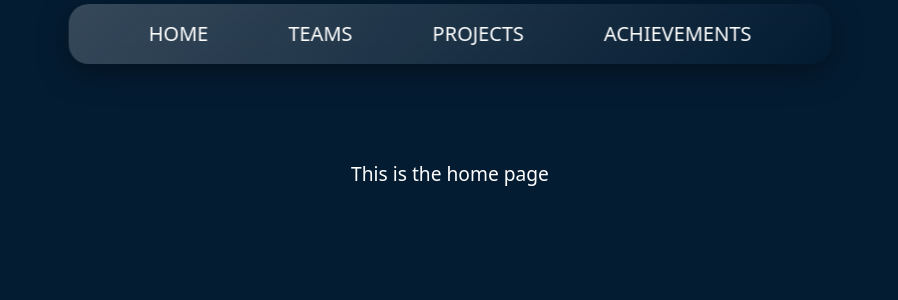
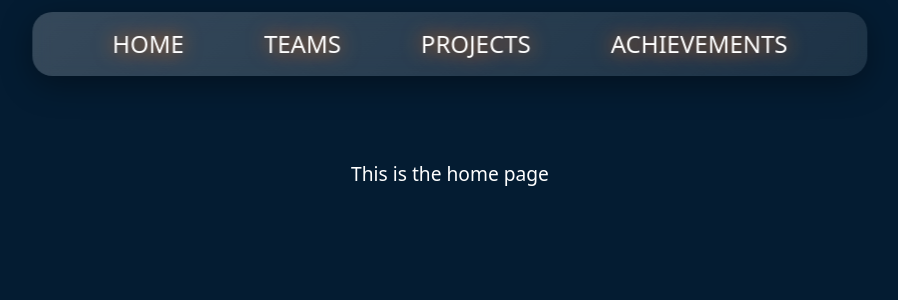
Before and after one commit to AISocietyIITJ/RAID_website_frontend, a React (Create React App) app: page / in a window 1280 px wide. Shown: the top 300 px of the page, without its empty margins (190-1088 px from the left). Built offline with nearby package versions, Linux system fonts and the light colour scheme.

Commit message:
added changes to navbar

```diff
--- a/package.json
+++ b/package.json
@@ -10,7 +10,7 @@
     "react-dom": "^18.2.0",
     "react-icons": "^4.10.1",
     "react-router-dom": "^6.14.2",
-    "react-scripts": "5.0.1",
+    "react-scripts": "^5.0.1",
     "web-vitals": "^2.1.4"
   },
   "scripts": {
--- a/src/App.js
+++ b/src/App.js
@@ -5,7 +5,7 @@ import {Team} from "./pages/Team"
 import {BrowserRouter,Routes,Route} from "react-router-dom"
 import {Achievements} from "./pages/Achievements"
 import {Projects} from "./pages/Projects"
-import Navbar from "./components/Navbar"
+import Navbar from "./components/navbar/Navbar"
 
 
 const App = () => {
--- a/src/components/Navbar.js
+++ /dev/null
@@ -1,94 +0,0 @@
-import {useState} from 'react';
-import { Link } from 'react-router-dom';
-import '../index.css';
-
-
-function Navbar() {
-  const [isMenuOpen, setIsMenuOpen] = useState(false);
-
-  const toggleMenu = () => {
-    setIsMenuOpen(!isMenuOpen);
-  };
-
-
-
-  return (
-
-<>
-    <div className='lg:hidden p-5'>
-    <div className="fixed top-0 right-0 p-5">
-    <button className="focus:outline-none" onClick={toggleMenu}>
-        <svg
-          className="h-6 w-6 text-white"
-          fill="none"
-          viewBox="0 0 24 24"
-          stroke="currentColor"
-        >
-          {isMenuOpen ? (
-            <path
-              strokeLinecap="round"
-              strokeLinejoin="round"
-              strokeWidth="2"
-              d="M6 18L18 6M6 6l12 12"
-            />
-          ) : (
-            <path
-              strokeLinecap="round"
-              strokeLinejoin="round"
-              strokeWidth="2"
-              d="M4 6h16M4 12h16M4 18h16"
-            />
-          )}
-        </svg>
-      </button>
-      </div>
-      {isMenuOpen && (
-
-        <div className=" mt-3 flex flex-col items-center fixed top-0 left-1/2 transform -translate-x-1/2">
-
-          <Link className="block link text-white text-l hoverable transition-transform hover:translate-y-[-5px] hover:before:opacity-100 hover:before:translate-y-[-5px] hover:text-customOrange bounce mb-4" to="/">
-            HOME
-          </Link>
-          <Link className="block link text-white text-l hoverable transition-transform hover:translate-y-[-5px] hover:before:opacity-100 hover:before:translate-y-[-5px] hover:text-customOrange bounce mb-4" to="/teams">
-            TEAM
-          </Link>
-          <Link className="block link text-white text-l hoverable transition-transform hover:translate-y-[-5px] hover:before:opacity-100 hover:before:translate-y-[-5px] hover:text-customOrange bounce mb-4" to="/projects">
-            PROJECTS
-          </Link>
-          <Link className="block link text-white text-l hoverable transition-transform hover:translate-y-[-5px] hover:before:opacity-100 hover:before:translate-y-[-5px] hover:text-customOrange bounce mb-4" to="/achievements">
-
-            ACHIEVEMENTS
-          </Link>
-        </div>
-
-
-
-      )}
-{isMenuOpen ? null : (
-        <div className="fixed top-0 ">
-        <img
-            className="h-20  w-20"
-            src={require('../logo_f.png')}
-            alt="Logo"
-    />
-    </div>
-          )}
-    </div>
-
-
-<div class="hidden lg:block">
-    <nav className="flex flex-row justify-start items-center gap-10 bg-black-200 p-4 pl-20 pr-20 fixed top-1 left-1/2 transform -translate-x-1/2 left-100 glass">
-      <div className="flex items-center space-x-20">
-
-        <Link to="/" className="text-white text-xl hoverable transition-transform hover:translate-y-[-5px] hover:before:opacity-100 hover:before:translate-y-[-5px] hover:text-customOrange bounce glinks">HOME</Link>
-        <Link to="/teams" className="text-white text-xl hoverable transition-transform hover:translate-y-[-5px] hover:before:opacity-100 hover:before:translate-y-[-5px] hover:text-customOrange bounce glinks">TEAMS</Link>
-        <Link to="/projects" className="text-white text-xl hoverable transition-transform hover:translate-y-[-5px] hover:before:opacity-100 hover:before:translate-y-[-5px] hover:text-customOrange bounce glinks">PROJECTS</Link>
-        <Link to="/achievements" className="text-white text-xl hoverable transition-transform hover:translate-y-[-5px] hover:before:opacity-100 hover:before:translate-y-[-5px]  hover:text-customOrange bounce glinks">ACHIEVEMENTS</Link>
-      </div>
-    </nav>
-    </div>
-    </>
-  );
-}
-
-export default Navbar;
--- /dev/null
+++ b/src/components/navbar/Navbar.js
@@ -0,0 +1,103 @@
+import {useState} from 'react';
+import { Link } from 'react-router-dom';
+import '../../index.css';
+import linksData from "./data"
+
+
+function Navbar() {
+  const [isMenuOpen, setIsMenuOpen] = useState(false);
+
+  const toggleMenu = () => {
+    setIsMenuOpen(!isMenuOpen);
+  };
+
+
+
+  return (
+
+<>
+    <div className='lg:hidden p-5'>
+    <div className="fixed top-0 right-0 p-5">
+    <button className="focus:outline-none" onClick={toggleMenu}>
+        <svg
+          className="h-6 w-6 text-white"
+          fill="none"
+          viewBox="0 0 24 24"
+          stroke="currentColor"
+        >
+          {isMenuOpen ? (
+            <path
+              strokeLinecap="round"
+              strokeLinejoin="round"
+              strokeWidth="2"
+              d="M6 18L18 6M6 6l12 12"
+            />
+          ) : (
+            <path
+              strokeLinecap="round"
+              strokeLinejoin="round"
+              strokeWidth="2"
+              d="M4 6h16M4 12h16M4 18h16"
+            />
+          )}
+        </svg>
+      </button>
+      </div>
+      {isMenuOpen && (
+
+        <div className=" mt-3 flex flex-col items-center fixed top-0 left-1/2 transform -translate-x-1/2">
+
+          <Link className="block link text-white text-l hoverable transition-transform  hover:before:opacity-100 hover:text-customOrange bounce mb-4 neon" to="/">
+            HOME
+          </Link>
+          <Link className="block link text-white text-l hoverable transition-transform  hover:before:opacity-100 hover:text-customOrange bounce mb-4 neon" to="/teams">
+            TEAM
+          </Link>
+          <Link className="block link text-white text-l hoverable transition-transform  hover:before:opacity-100 hover:text-customOrange bounce mb-4 neon" to="/projects">
+            PROJECTS
+          </Link>
+          <Link className="block link text-white text-l hoverable transition-transform  hover:before:opacity-100 hover:text-customOrange bounce mb-4 neon" to="/achievements">
+
+            ACHIEVEMENTS
+          </Link>
+        </div>
+
+
+
+      )}
+{isMenuOpen ? null : (
+        <div className="fixed top-0 ">
+        <img
+            className="h-20  w-20"
+            src={require('../../logo_f.png')}
+            alt="Logo"
+    />
+    </div>
+          )}
+    </div>
+
+
+<div class="hidden lg:block">
+    <nav className="flex flex-row justify-start items-center gap-10 bg-black-200 p-4 pl-20 pr-20 fixed top-3 left-1/2 transform -translate-x-1/2 left-100 glass">
+      <div className="flex items-center space-x-20">
+
+
+      {linksData.map((link, index) => (
+        <Link
+          key={index}
+          to={link.url}
+          className="text-white text-2xl hoverable transition-transform hover:before:opacity-100 hover:before:translate-y-[-5px] hover:text-customOrange bounce glinks neon"
+        >
+
+          {link.name}
+        </Link>
+      ))}
+    </div>
+
+    </nav>
+    </div>
+    </>
+  );
+}
+
+export default Navbar;
--- /dev/null
+++ b/src/components/navbar/data.js
@@ -0,0 +1,20 @@
+const linksData = [
+    {
+      name: 'HOME',
+      url: '/',
+    },
+    {
+      name: 'TEAMS',
+      url: '/teams',
+    },
+    {
+      name: 'PROJECTS',
+      url: '/projects',
+    },
+    {
+      name: 'ACHIEVEMENTS',
+      url: '/achievements',
+    },
+  ];
+
+  export default linksData;
--- a/src/index.css
+++ b/src/index.css
@@ -15,7 +15,7 @@ body {
 
 
 .glass{
-  background: linear-gradient(135deg, rgba(255, 255, 255, 0.2), rgba(255, 255, 255, 0));
+  background: linear-gradient(135deg, rgba(255, 255, 255, 0.2), rgba(255, 255, 255, 0.1));
     backdrop-filter: blur(10px);
     -webkit-backdrop-filter: blur(10px);
     border-radius: 20px;
@@ -24,29 +24,6 @@ body {
     z-index: 100px;
 
 }
-
-
-
-
-
-
-.link.active {
-  background-color: #ff6600;
-  font-weight: bold;
-}
-
-
-
-
-
-
-
-
-
-
-
-
-
 
 
 .hoverable{
@@ -67,15 +44,19 @@ body {
   content: '';
   top: 100%;
   left: 5%;
-  height:10px;
+  /* height:5px; */
   width:90%;
   opacity:0;
   background: -webkit-radial-gradient(center, ellipse, rgba(255, 255, 255, 0.35) 0%, rgba(255, 255, 255, 0) 80%);
-  background: radial-gradient(ellipse at center, rgba(255, 255, 255, 0.35) 0%, rgba(255, 255, 255, 0) 80%);
+  background: radial-gradient(ellipse at center, rgba(255, 255, 255, 0.2) 0%, rgba(255, 255, 255, 0) 80%);
   /* W3C */
   transition-duration: 0.3s;
   transition-property: transform, opacity;
+
 }
+
+
+
 
 
 
@@ -112,3 +93,20 @@ body {
   animation-name: bounce-animation;
   animation-duration: 2s;
 }
+
+
+
+.neon{
+  color:#fff;
+  text-shadow:0 0 20px #fd700a;
+
+
+}
+
+.neon:before{
+
+  background:#fd700a;
+  z-index:-2;
+  opacity:.4;
+  filter:blur(800px);
+}
--- a/tailwind.config.js
+++ b/tailwind.config.js
@@ -6,8 +6,9 @@ module.exports = {
     theme: {
         extend: {
             colors: {
-                customOrange: '#fd700a'
+                customOrange: '#F2921D'
             }
+
         },
     },
     plugins: [],
```
Also changed, not shown: 1 other file (tests, documents, lock files or other folders).
